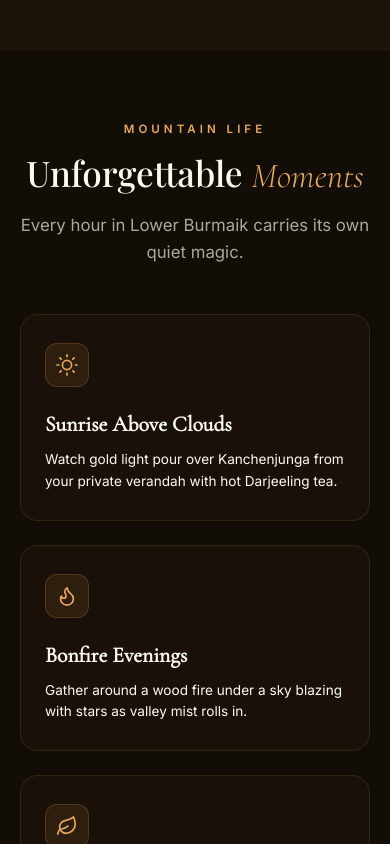
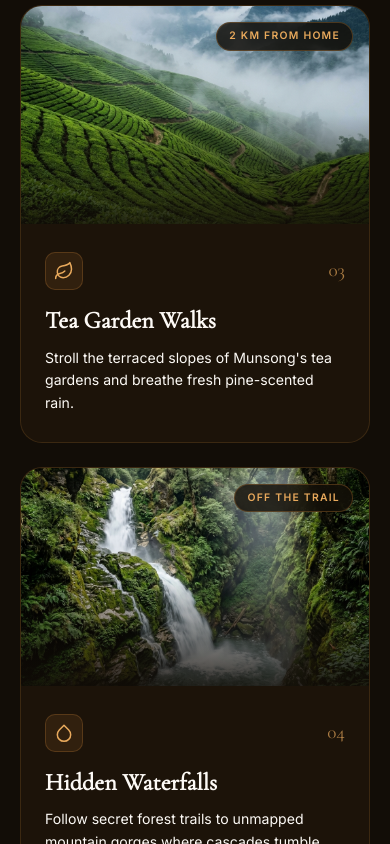
Before and after one commit to ayanvisionai-code/blue-ice, a React (Vite) app: page / in a window 390 px wide. Shown: the part 2840-3684 px from the top of the page. Built offline with nearby package versions, Linux system fonts and the light colour scheme; a web font is replaced by a local one.

Commit message:
Upgrade Homepage Experiences with rich photography cards and enhance Mobile Menu with atmospheric background image overlay

```diff
--- a/src/components/HomeTeasers.jsx
+++ b/src/components/HomeTeasers.jsx
@@ -1,6 +1,6 @@
 import React from 'react';
 import { Link } from 'react-router-dom';
-import { SunIcon, FireIcon, LeafIcon, HomeIcon, StarIcon } from './Icons';
+import { SunIcon, FireIcon, LeafIcon, WaterIcon, StarIcon } from './Icons';
 
 export function HomeWelcomeTeaser() {
   return (
@@ -26,6 +26,83 @@ export function HomeWelcomeTeaser() {
               <small>Lower Burmaik &middot; Kalimpong</small>
             </div>
           </div>
+        </div>
+      </div>
+    </section>
+  );
+}
+
+export function HomeExperiencesTeaser() {
+  const visualMoments = [
+    {
+      num: '01',
+      title: 'Sunrise Above the Clouds',
+      desc: 'Wake before the world stirs. Watch gold pour over Kanchenjunga with hot Darjeeling tea in hand.',
+      img: 'images/experience_sunrise_tea.png',
+      tag: 'Every Morning',
+      icon: <SunIcon size={20} color="var(--amber-light)" />,
+    },
+    {
+      num: '02',
+      title: 'Bonfire Evenings',
+      desc: 'As valley mist rolls in, gather around a wood fire under a sky blazing with stars.',
+      img: 'images/experience_bonfire.png',
+      tag: 'Every Night',
+      icon: <FireIcon size={20} color="var(--amber-light)" />,
+    },
+    {
+      num: '03',
+      title: 'Tea Garden Walks',
+      desc: "Stroll the terraced slopes of Munsong's tea gardens and breathe fresh pine-scented rain.",
+      img: 'images/experience_tea_garden.png',
+      tag: '2 km from Home',
+      icon: <LeafIcon size={20} color="var(--amber-light)" />,
+    },
+    {
+      num: '04',
+      title: 'Hidden Waterfalls',
+      desc: 'Follow secret forest trails to unmapped mountain gorges where cascades tumble quietly.',
+      img: 'images/experience_waterfall.png',
+      tag: 'Off the Trail',
+      icon: <WaterIcon size={20} color="var(--amber-light)" />,
+    },
+  ];
+
+  return (
+    <section className="home-exp-teaser-section">
+      <div className="section-inner">
+        <div className="section-header" data-reveal="fade-up">
+          <p className="eyebrow-warm">Himalayan Moments</p>
+          <h2 className="section-heading">
+            What Will You <em>Feel Here?</em>
+          </h2>
+          <p className="section-sub">Immerse yourself in the living rhythm of Lower Burmaik.</p>
+        </div>
+
+        <div className="hexp-grid" data-reveal="fade-up">
+          {visualMoments.map((m, i) => (
+            <article key={i} className="hexp-card">
+              <div className="hexp-img-wrap">
+                <img src={m.img} alt={m.title} className="hexp-img" loading="lazy" />
+                <div className="hexp-overlay"></div>
+                <span className="hexp-tag">{m.tag}</span>
+              </div>
+              <div className="hexp-body">
+                <div className="hexp-meta">
+                  <span className="hexp-icon">{m.icon}</span>
+                  <span className="hexp-num">{m.num}</span>
+                </div>
+                <h3 className="hexp-title">{m.title}</h3>
+                <p className="hexp-desc">{m.desc}</p>
+              </div>
+            </article>
+          ))}
+        </div>
+
+        <div className="section-cta-row" data-reveal="fade-up">
+          <Link to="/experiences" className="btn-warm">
+            Explore All Experiences &amp; Treks &rarr;
+          </Link>
         </div>
       </div>
     </section>
@@ -92,56 +169,6 @@ export function HomeStaysTeaser() {
   );
 }
 
-export function HomeExperiencesTeaser() {
-  const teaserMoments = [
-    {
-      icon: <SunIcon size={22} color="var(--amber-light)" />,
-      title: 'Sunrise Above Clouds',
-      desc: 'Watch gold light pour over Kanchenjunga from your private verandah with hot Darjeeling tea.',
-    },
-    {
-      icon: <FireIcon size={22} color="var(--amber-light)" />,
-      title: 'Bonfire Evenings',
-      desc: 'Gather around a wood fire under a sky blazing with stars as valley mist rolls in.',
-    },
-    {
-      icon: <LeafIcon size={22} color="var(--amber-light)" />,
-      title: 'Tea Garden Walks',
-      desc: 'Stroll through misty terraced slopes and breathe air scented with pine and fresh tea leaves.',
-    },
-  ];
-
-  return (
-    <section className="home-exp-teaser-section">
-      <div className="section-inner">
-        <div className="section-header" data-reveal="fade-up">
-          <p className="eyebrow-warm">Mountain Life</p>
-          <h2 className="section-heading">
-            Unforgettable <em>Moments</em>
-          </h2>
-          <p className="section-sub">Every hour in Lower Burmaik carries its own quiet magic.</p>
-        </div>
-
-        <div className="het-grid" data-reveal="fade-up">
-          {teaserMoments.map((m, i) => (
-            <div key={i} className="het-card">
-              <div className="het-icon-wrap">{m.icon}</div>
-              <h3 className="het-title">{m.title}</h3>
-              <p className="het-desc">{m.desc}</p>
-            </div>
-          ))}
-        </div>
-
-        <div className="section-cta-row" data-reveal="fade-up">
-          <Link to="/experiences" className="btn-warm">
-            View All Experiences &amp; Treks &rarr;
-          </Link>
-        </div>
-      </div>
-    </section>
-  );
-}
-
 export function HomeWhyTeaser() {
   return (
     <section className="home-why-teaser-section">
--- a/src/index.css
+++ b/src/index.css
@@ -289,7 +289,7 @@ button { border: none; background: none; font-family: inherit; }
   display: block;
 }
 
-/* ─── MOBILE MENU ───────────────────────────────────────────────── */
+/* ─── LUXURY MOBILE MENU ─────────────────────────────────────────── */
 .mobile-menu {
   position: fixed;
   inset: 0;
@@ -298,59 +298,115 @@ button { border: none; background: none; font-family: inherit; }
   flex-direction: column;
   align-items: center;
   justify-content: center;
-  gap: 2rem;
-}
-
-.mobile-menu-bg {
+  gap: 1.5rem;
+  padding: 2.5rem 1.5rem;
+  overflow: hidden;
+}
+
+.mobile-menu-bg-img {
   position: absolute;
   inset: 0;
-  background: rgba(12, 8, 3, 0.97);
-  backdrop-filter: blur(20px);
-  -webkit-backdrop-filter: blur(20px);
+  background-size: cover;
+  background-position: center;
+  filter: brightness(0.35) saturate(1.2);
+  transform: scale(1.08);
+}
+
+.mobile-menu-bg-overlay {
+  position: absolute;
+  inset: 0;
+  background: linear-gradient(180deg, rgba(18,13,7,0.85) 0%, rgba(10,7,3,0.95) 100%);
+  backdrop-filter: blur(24px);
+  -webkit-backdrop-filter: blur(24px);
+}
+
+.mobile-brand-header {
+  position: relative;
+  z-index: 2;
+  text-align: center;
+  margin-top: 1rem;
+}
+
+.mbh-title {
+  font-family: var(--font-serif);
+  font-size: 1.8rem;
+  color: var(--amber-light);
+  letter-spacing: 0.05em;
+  display: block;
+}
+.mbh-title span { color: var(--cream); }
+
+.mbh-sub {
+  font-size: 0.72rem;
+  letter-spacing: 0.18em;
+  text-transform: uppercase;
+  color: var(--text-sub);
 }
 
 .mobile-menu-close {
   position: absolute;
   top: 1.5rem;
   right: 1.5rem;
+  z-index: 5;
+  width: 44px;
+  height: 44px;
+  border-radius: 50%;
+  background: rgba(201,133,58,0.15);
+  border: 1px solid rgba(201,133,58,0.3);
+  font-size: 1.6rem;
+  color: var(--amber-light);
+  cursor: pointer;
+  display: flex;
+  align-items: center;
+  justify-content: center;
+  transition: background 0.3s, transform 0.3s;
+}
+
+.mobile-menu-close:hover {
+  background: rgba(201,133,58,0.3);
+  transform: rotate(90deg);
+}
+
+.mobile-nav-links {
+  position: relative;
   z-index: 2;
+  display: flex;
+  flex-direction: column;
+  align-items: center;
+  gap: 0.75rem;
+  width: 100%;
+}
+
+.mobile-nav-link {
+  font-family: var(--font-serif);
   font-size: 1.6rem;
   color: var(--text-muted);
-  cursor: pointer;
-  padding: 0.5rem;
-  line-height: 1;
-  transition: color 0.3s;
-}
-.mobile-menu-close:hover { color: var(--amber-light); }
-
-.mobile-nav-links {
+  transition: all 0.3s;
+  padding: 0.35rem 1.5rem;
+  border-radius: 100px;
+}
+
+.mobile-nav-link:hover, .mobile-nav-link.active {
+  color: var(--amber-light);
+  background: rgba(201,133,58,0.12);
+  border: 1px solid rgba(201,133,58,0.3);
+}
+
+.mobile-menu-footer {
   position: relative;
   z-index: 2;
   display: flex;
   flex-direction: column;
   align-items: center;
   gap: 0.75rem;
-}
-
-.mobile-nav-link {
-  font-family: var(--font-display);
-  font-size: 2rem;
-  color: var(--text-muted);
-  transition: color 0.3s;
-  padding: 0.25rem 1rem;
-}
-.mobile-nav-link:hover { color: var(--amber-light); }
-
-.mobile-cta {
-  position: relative;
-  z-index: 2;
+  margin-top: auto;
 }
 
 .mobile-footer-note {
   position: relative;
   z-index: 2;
   font-size: 0.65rem;
-  letter-spacing: 0.25em;
+  letter-spacing: 0.2em;
   text-transform: uppercase;
   color: var(--text-faint);
 }
@@ -2175,40 +2231,118 @@ section + section {
   background: var(--bg-dark);
 }
 
-.het-grid {
+.hexp-grid {
   display: grid;
-  grid-template-columns: repeat(3, 1fr);
-  gap: 1.5rem;
+  grid-template-columns: repeat(2, 1fr);
+  gap: 2rem;
   margin-bottom: 2.5rem;
 }
 
-@media (max-width: 800px) {
-  .het-grid { grid-template-columns: 1fr; }
-}
-
-.het-card {
-  background: rgba(38,26,13,0.4);
-  border: 1px solid rgba(201,133,58,0.15);
-  border-radius: 18px;
+@media (max-width: 768px) {
+  .hexp-grid {
+    grid-template-columns: 1fr;
+    gap: 1.5rem;
+  }
+}
+
+.hexp-card {
+  background: rgba(38,26,13,0.5);
+  border: 1px solid rgba(201,133,58,0.18);
+  border-radius: 22px;
+  overflow: hidden;
+  display: flex;
+  flex-direction: column;
+  transition: transform 0.5s var(--ease-expo), border-color 0.4s, box-shadow 0.4s;
+}
+
+.hexp-card:hover {
+  transform: translateY(-8px);
+  border-color: rgba(201,133,58,0.4);
+  box-shadow: 0 20px 50px rgba(0,0,0,0.45);
+}
+
+.hexp-img-wrap {
+  position: relative;
+  overflow: hidden;
+}
+
+.hexp-img {
+  width: 100%;
+  aspect-ratio: 16/10;
+  object-fit: cover;
+  display: block;
+  transition: transform 1.2s var(--ease-expo);
+}
+
+.hexp-card:hover .hexp-img {
+  transform: scale(1.07);
+}
+
+.hexp-overlay {
+  position: absolute;
+  inset: 0;
+  background: linear-gradient(to top, rgba(18,13,7,0.85) 0%, transparent 50%);
+}
+
+.hexp-tag {
+  position: absolute;
+  top: 1rem;
+  right: 1rem;
+  font-size: 0.65rem;
+  letter-spacing: 0.12em;
+  text-transform: uppercase;
+  font-weight: 600;
+  color: var(--amber-light);
+  background: rgba(18,13,7,0.8);
+  padding: 0.3rem 0.75rem;
+  border-radius: 100px;
+  border: 1px solid rgba(201,133,58,0.3);
+  backdrop-filter: blur(8px);
+}
+
+.hexp-body {
   padding: 1.75rem 1.5rem;
-  transition: transform 0.4s var(--ease-expo), border-color 0.4s;
-}
-
-.het-card:hover {
-  transform: translateY(-5px);
-  border-color: rgba(201,133,58,0.35);
-}
-
-.het-icon-wrap {
-  width: 44px;
-  height: 44px;
-  border-radius: 12px;
+  display: flex;
+  flex-direction: column;
+  flex: 1;
+}
+
+.hexp-meta {
+  display: flex;
+  align-items: center;
+  justify-content: space-between;
+  margin-bottom: 0.75rem;
+}
+
+.hexp-icon {
+  width: 38px;
+  height: 38px;
+  border-radius: 10px;
   background: rgba(201,133,58,0.12);
   border: 1px solid rgba(201,133,58,0.25);
   display: flex;
   align-items: center;
   justify-content: center;
-  margin-bottom: 1.25rem;
+}
+
+.hexp-num {
+  font-family: var(--font-serif);
+  font-size: 1.2rem;
+  color: var(--amber-light);
+  opacity: 0.7;
+}
+
+.hexp-title {
+  font-family: var(--font-serif);
+  font-size: 1.5rem;
+  color: var(--text-bright);
+  margin-bottom: 0.4rem;
+}
+
+.hexp-desc {
+  font-size: 0.88rem;
+  color: var(--text-sub);
+  line-height: 1.6;
 }
 
 .het-title {
--- a/src/pages/HomePage.jsx
+++ b/src/pages/HomePage.jsx
@@ -2,8 +2,8 @@ import React from 'react';
 import Hero from '../components/Hero';
 import {
   HomeWelcomeTeaser,
+  HomeExperiencesTeaser,
   HomeStaysTeaser,
-  HomeExperiencesTeaser,
   HomeWhyTeaser
 } from '../components/HomeTeasers';
 import FinalCTA from '../components/FinalCTA';
@@ -13,8 +13,8 @@ export default function HomePage() {
     <div className="page-home">
       <Hero />
       <HomeWelcomeTeaser />
+      <HomeExperiencesTeaser />
       <HomeStaysTeaser />
-      <HomeExperiencesTeaser />
       <HomeWhyTeaser />
       <FinalCTA />
     </div>
```
Also changed, not shown: src/components/MobileMenu.jsx (+20 -5 lines).
